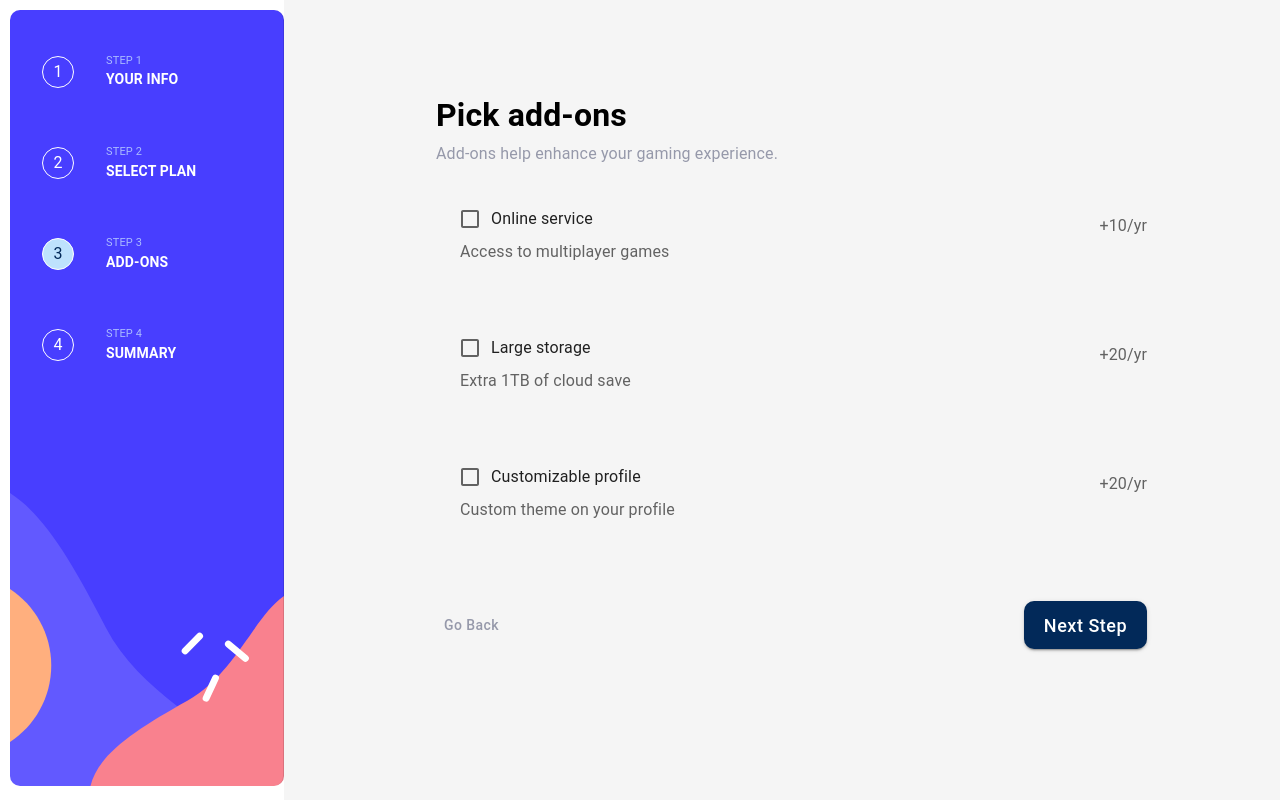
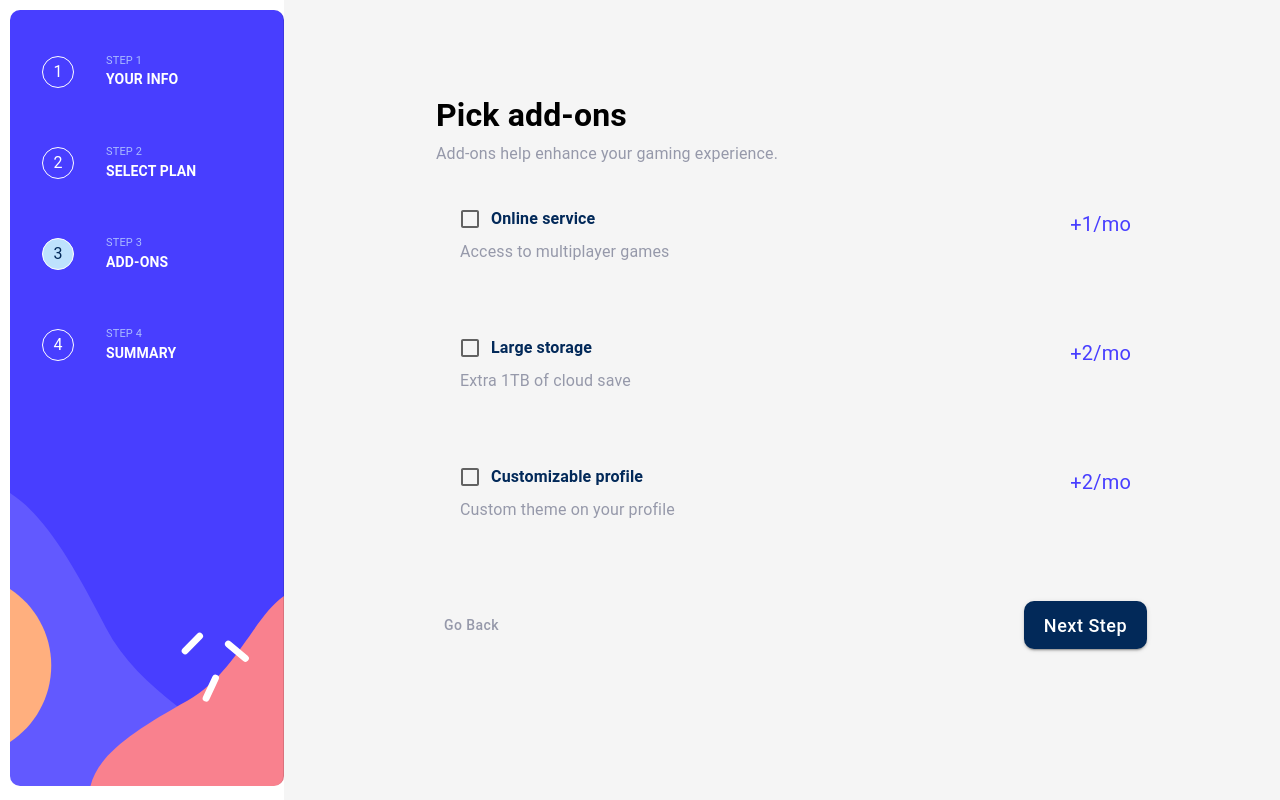
Before and after one commit to atamayo1/my-multi-step-form, a React (Vite) app: page /select-plan in a window 1280 px wide. Both pictures are taken after a click on the button "Next Step". Built offline with nearby package versions, Linux system fonts and the light colour scheme.

Commit message:
i finish the third view

```diff
--- a/src/components/cardcheckbox/CardCheckbox.jsx
+++ b/src/components/cardcheckbox/CardCheckbox.jsx
@@ -32,7 +32,7 @@ const CardCheckbox = ({
         key={id}
         onClick={() => handleCardClick({ id, title, price })}
         className={`card ${
-          isSelected && cardSelection.title.toLowerCase() == title.toLowerCase()
+          isSelected && cardSelection?.title?.toLowerCase() == title.toLowerCase()
             ? "selected"
             : ""
         }`}
--- a/src/components/cardcheckbox/CardCheckbox.styled.js
+++ b/src/components/cardcheckbox/CardCheckbox.styled.js
@@ -3,6 +3,7 @@ import { styled } from "styled-components";
 export const ContentCard = styled.div`
   .card.selected {
     border: 1px solid #483eff;
+    background-color: rgba(72, 62, 255, 0.1);
   }
   .card {
     border: 1px solid #d6d9e6;
@@ -11,6 +12,7 @@ export const ContentCard = styled.div`
   .card:hover {
     border: 1px solid #483eff;
     cursor: pointer;
+    background-color: rgba(72, 62, 255, 0.1);
   }
 `;
 
--- a/src/components/multistep/FirstStep.jsx
+++ b/src/components/multistep/FirstStep.jsx
@@ -29,13 +29,12 @@ const FirstStep = () => {
     if (!form.phone) {
       validationErrors.phone = "This field is required";
     }
-    console.log("validationErrors", validationErrors)
     if (Object.keys(validationErrors).length > 0) {
       setErrors(validationErrors);
     } else {
       if (form.name && form.email && form.phone) {
-        localStorage.setItem("first-step", JSON.stringify(form))
-        navigate("/select-plan", {state: {...form}});
+        localStorage.setItem("first-step", JSON.stringify(form));
+        navigate("/select-plan");
       }
     }
   };
--- a/src/components/multistep/FourthStep.jsx
+++ b/src/components/multistep/FourthStep.jsx
@@ -20,6 +20,7 @@ import { Link } from "react-router-dom";
 const FourthStep = () => {
   const navigate = useNavigate();
   const [data, setData] = useState({});
+  const [total, setTotal] = useState();
   const [principalTitle] = useState("Finishing up");
   const [descriptionText] = useState(
     "Double-check everything looks OK before confirming."
@@ -38,6 +39,26 @@ const FourthStep = () => {
       setData({ ...firstStep, ...secondStep, ...thirdStep });
     }
   }, []);
+  useEffect(() => {
+    if (data) {
+      let cardSelectionPrice = data?.cardSelection?.price;
+      let onlineservicePrice = data?.onlineservicePrice;
+      let largestoragePrice = data?.largestoragePrice;
+      let customizableprofilePrice = data?.customizableprofilePrice;
+      setTotal(
+        `${
+          Number(cardSelectionPrice != undefined ? cardSelectionPrice : "") +
+          Number(onlineservicePrice != undefined ? onlineservicePrice : "") +
+          Number(largestoragePrice != undefined ? largestoragePrice : "") +
+          Number(
+            customizableprofilePrice != undefined
+              ? customizableprofilePrice
+              : ""
+          )
+        }`
+      );
+    }
+  }, [data]);
   return (
     <ContentMultiStep>
       <Container maxWidth="lg" sx={{ ml: 15, mt: 4, mb: 4 }}>
@@ -102,16 +123,56 @@ const FourthStep = () => {
               </div>
 
               <hr />
+              {data?.onlineservice && (
+                <div className="d-flex justify-content-between align-items-baseline">
+                  <Typography sx={{ mb: 1.5 }} color="text.secondary">
+                    {"Online Service"}
+                  </Typography>
+                  <Typography
+                    sx={{ mb: 1.5 }}
+                    color="text.secondary"
+                    component="div"
+                  >
+                    +${data?.onlineservicePrice}
+                    {data?.monthly && "/mo"}
+                    {data?.yearly && "/yr"}
+                  </Typography>
+                </div>
+              )}
 
-              <Typography sx={{ mb: 1.5 }} color="text.secondary">
-                {data?.onlineservice && "Online Service"}
-              </Typography>
-              <Typography sx={{ mb: 1.5 }} color="text.secondary">
-                {data?.largestorage && "Large Storage"}
-              </Typography>
-              <Typography sx={{ mb: 1.5 }} color="text.secondary">
-                {data?.customizableprofile && "Customizable Profile"}
-              </Typography>
+              {data?.largestorage && (
+                <div className="d-flex justify-content-between align-items-baseline">
+                  <Typography sx={{ mb: 1.5 }} color="text.secondary">
+                    {"Large Storage"}
+                  </Typography>
+                  <Typography
+                    sx={{ mb: 1.5 }}
+                    color="text.secondary"
+                    component="div"
+                  >
+                    +${data?.largestoragePrice}
+                    {data?.monthly && "/mo"}
+                    {data?.yearly && "/yr"}
+                  </Typography>
+                </div>
+              )}
+
+              {data?.customizableprofile && (
+                <div className="d-flex justify-content-between align-items-baseline">
+                  <Typography sx={{ mb: 1.5 }} color="text.secondary">
+                    {"Customizable Profile"}
+                  </Typography>
+                  <Typography
+                    sx={{ mb: 1.5 }}
+                    color="text.secondary"
+                    component="div"
+                  >
+                    +${data?.onlineservicePrice}
+                    {data?.monthly && "/mo"}
+                    {data?.yearly && "/yr"}
+                  </Typography>
+                </div>
+              )}
             </CardContent>
           </Card>
 
@@ -129,12 +190,7 @@ const FourthStep = () => {
             </Typography>
 
             <Typography sx={{ mb: 1.5 }} color="text.primary" component="div">
-              ${data?.cardSelection?.title.toLowerCase() == "arcade" &&
-                data?.cardSelection?.price}
-              {data?.cardSelection?.title.toLowerCase() == "advanced" &&
-                data?.cardSelection?.price}
-              {data?.cardSelection?.title.toLowerCase() == "pro" &&
-                data?.cardSelection?.price}
+              ${total}
               {data?.monthly && "/mo"}
               {data?.yearly && "/yr"}
             </Typography>
--- a/src/components/multistep/SecondStep.jsx
+++ b/src/components/multistep/SecondStep.jsx
@@ -8,7 +8,6 @@ import { Box, Button, Stack, Switch } from "@mui/material";
 import { useState } from "react";
 import { useNavigate } from "react-router-dom";
 import CardCheckbox from "../cardcheckbox/CardCheckbox";
-import { useEffect } from "react";
 
 const SecondStep = () => {
   const navigate = useNavigate();
@@ -17,7 +16,7 @@ const SecondStep = () => {
     "You have the option of monthly or yearly billing."
   );
   const [checkMonthlyOrYearly, setCheckMonthlyOrYearly] = useState(false);
-  const [cardSelection, setCardSelection] = useState();
+  const [cardSelection, setCardSelection] = useState({});
   const cardData = [
     { id: 1, title: "Arcade", price: !checkMonthlyOrYearly ? 9 : 90 },
     { id: 2, title: "Advanced", price: !checkMonthlyOrYearly ? 12 : 120 },
@@ -25,7 +24,7 @@ const SecondStep = () => {
     // Add more card data as needed
   ];
   const handleGoBack = () => {
-    navigate("/", { state:  {...localStorage.getItem("first-step"), ...localStorage.getItem("second-step")}});
+    navigate("/");
   };
   const handleNextStep = async () => {
     let newData = {
@@ -34,20 +33,14 @@ const SecondStep = () => {
       cardSelection: cardSelection ? cardSelection : false,
     };
     if (newData) {
-      localStorage.setItem("second-step", JSON.stringify(newData))
+      localStorage.setItem("second-step", JSON.stringify(newData));
       navigate("/add-ons", { state: { ...newData } });
     }
   };
   const handleMonthlyOrYearly = async () => {
+    setCardSelection({})
     setCheckMonthlyOrYearly(!checkMonthlyOrYearly);
   };
-
-  useEffect(() => {
-    if(localStorage.getItem("second-step")) {
-      let lastData = JSON.parse(localStorage.getItem("second-step"));
-      console.log("lastData", lastData)
-    }
-  }, [])
 
   return (
     <ContentMultiStep>
--- a/src/components/multistep/ThirdStep.jsx
+++ b/src/components/multistep/ThirdStep.jsx
@@ -1,5 +1,6 @@
 import Container from "@mui/material/Container";
 import {
+  ContentCheckbox,
   ContentMultiStep,
   DescriptionText,
   PrincipalTitle,
@@ -22,6 +23,7 @@ import { useForm } from "../../hooks/useForm";
 const ThirdStep = () => {
   const navigate = useNavigate();
   const { form, changed } = useForm({});
+  const [secondData, setSecondData] = useState({});
   const [principalTitle] = useState("Pick add-ons");
   const [descriptionText] = useState(
     "Add-ons help enhance your gaming experience."
@@ -31,15 +33,27 @@ const ThirdStep = () => {
   };
   const handleNextStep = async (e) => {
     e.preventDefault();
-    console.log("form", form);
-    if (form) {
-      localStorage.setItem("third-step", JSON.stringify(form));
-      navigate("/summary", { state: { ...form } });
+    let newData = {
+      ...form,
+      onlineservicePrice:
+        form?.onlineservice &&
+        Number(`${secondData.monthly ? 1 : ""}${secondData.yearly ? 10 : ""}`),
+      largestoragePrice:
+        form?.largestorage &&
+        Number(`${secondData.monthly ? 2 : ""}${secondData.yearly ? 20 : ""}`),
+      customizableprofilePrice:
+        form?.customizableprofile &&
+        Number(`${secondData.monthly ? 2 : ""}${secondData.yearly ? 20 : ""}`),
+    };
+    if (newData) {
+      localStorage.setItem("third-step", JSON.stringify(newData));
+      navigate("/summary", { state: { ...newData } });
     }
   };
   useEffect(() => {
-    console.log("first-step", JSON.parse(localStorage.getItem("first-step")));
-    console.log("second-step", JSON.parse(localStorage.getItem("second-step")));
+    if (localStorage.getItem("second-step")) {
+      setSecondData({ ...JSON.parse(localStorage.getItem("second-step")) });
+    }
   }, []);
 
   return (
@@ -54,7 +68,11 @@ const ThirdStep = () => {
         >
           <PrincipalTitle className="w-75">{principalTitle}</PrincipalTitle>
           <DescriptionText className="w-75">{descriptionText}</DescriptionText>
-          <div className="w-75 d-flex justify-content-between align-items-baseline">
+          <ContentCheckbox
+            className={`w-75 d-flex justify-content-between align-items-baseline ${
+              form?.onlineservice && "selected"
+            }`}
+          >
             <FormControl sx={{ m: 3 }} component="fieldset" variant="standard">
               <FormGroup>
                 <FormControlLabel
@@ -72,10 +90,18 @@ const ThirdStep = () => {
                 </FormLabel>
               </FormGroup>
             </FormControl>
-            <FormLabel>+10/yr</FormLabel>
-          </div>
+            <FormLabel>
+              +{`${secondData.monthly ? 1 : ""}${secondData.yearly ? 10 : ""}`}
+              {secondData.monthly ? "/mo" : ""}
+              {secondData.yearly ? "/yr" : ""}
+            </FormLabel>
+          </ContentCheckbox>
 
-          <div className="w-75 d-flex justify-content-between align-items-baseline">
+          <ContentCheckbox
+            className={`w-75 d-flex justify-content-between align-items-baseline ${
+              form?.largestorage && "selected"
+            }`}
+          >
             <FormControl sx={{ m: 3 }} component="fieldset" variant="standard">
               <FormGroup>
                 <FormControlLabel
@@ -93,10 +119,18 @@ const ThirdStep = () => {
                 </FormLabel>
               </FormGroup>
             </FormControl>
-            <FormLabel>+20/yr</FormLabel>
-          </div>
+            <FormLabel>
+              +{`${secondData.monthly ? 2 : ""}${secondData.yearly ? 20 : ""}`}
+              {secondData.monthly ? "/mo" : ""}
+              {secondData.yearly ? "/yr" : ""}
+            </FormLabel>
+          </ContentCheckbox>
 
-          <div className="w-75 d-flex justify-content-between align-items-baseline">
+          <ContentCheckbox
+            className={`w-75 d-flex justify-content-between align-items-baseline ${
+              form?.customizableprofile && "selected"
+            }`}
+          >
             <FormControl sx={{ m: 3 }} component="fieldset" variant="standard">
               <FormGroup>
                 <FormControlLabel
@@ -114,8 +148,12 @@ const ThirdStep = () => {
                 </FormLabel>
               </FormGroup>
             </FormControl>
-            <FormLabel>+20/yr</FormLabel>
-          </div>
+            <FormLabel>
+              +{`${secondData.monthly ? 2 : ""}${secondData.yearly ? 20 : ""}`}
+              {secondData.monthly ? "/mo" : ""}
+              {secondData.yearly ? "/yr" : ""}
+            </FormLabel>
+          </ContentCheckbox>
           <Stack
             spacing={2}
             direction="row"
--- a/src/components/multistep/ThirdStep.styled.js
+++ b/src/components/multistep/ThirdStep.styled.js
@@ -13,6 +13,37 @@ export const ContentMultiStep = styled.div`
     text-transform: capitalize;
     color: #9699aa;
   }
+  .css-12wnr2w-MuiButtonBase-root-MuiCheckbox-root.Mui-checked,
+  .css-12wnr2w-MuiButtonBase-root-MuiCheckbox-root.MuiCheckbox-indeterminate {
+    color: #483eff;
+  }
+`;
+
+export const ContentCheckbox = styled.div`
+  padding-right: 1em;
+  border-radius: 8px;
+  .css-j204z7-MuiFormControlLabel-root .MuiFormControlLabel-label {
+    color: #022959;
+    font-weight: bold;
+  }
+  .css-u4tvz2-MuiFormLabel-root {
+    color: #9699aa;
+  }
+  .css-u4tvz2-MuiFormLabel-root.Mui-focused{
+    color: #9699aa !important;
+  }
+  label {
+    color: #483eff !important;
+    font-size: 20px;
+  }
+  &.selected {
+    border: 1px solid #483eff;
+    background-color: rgba(72, 62, 255, 0.1);
+  }
+  &:hover {
+    border: 1px solid #483eff;
+    background-color: rgba(72, 62, 255, 0.1);
+  }
 `;
 
 export const PrincipalTitle = styled.h2`
```
